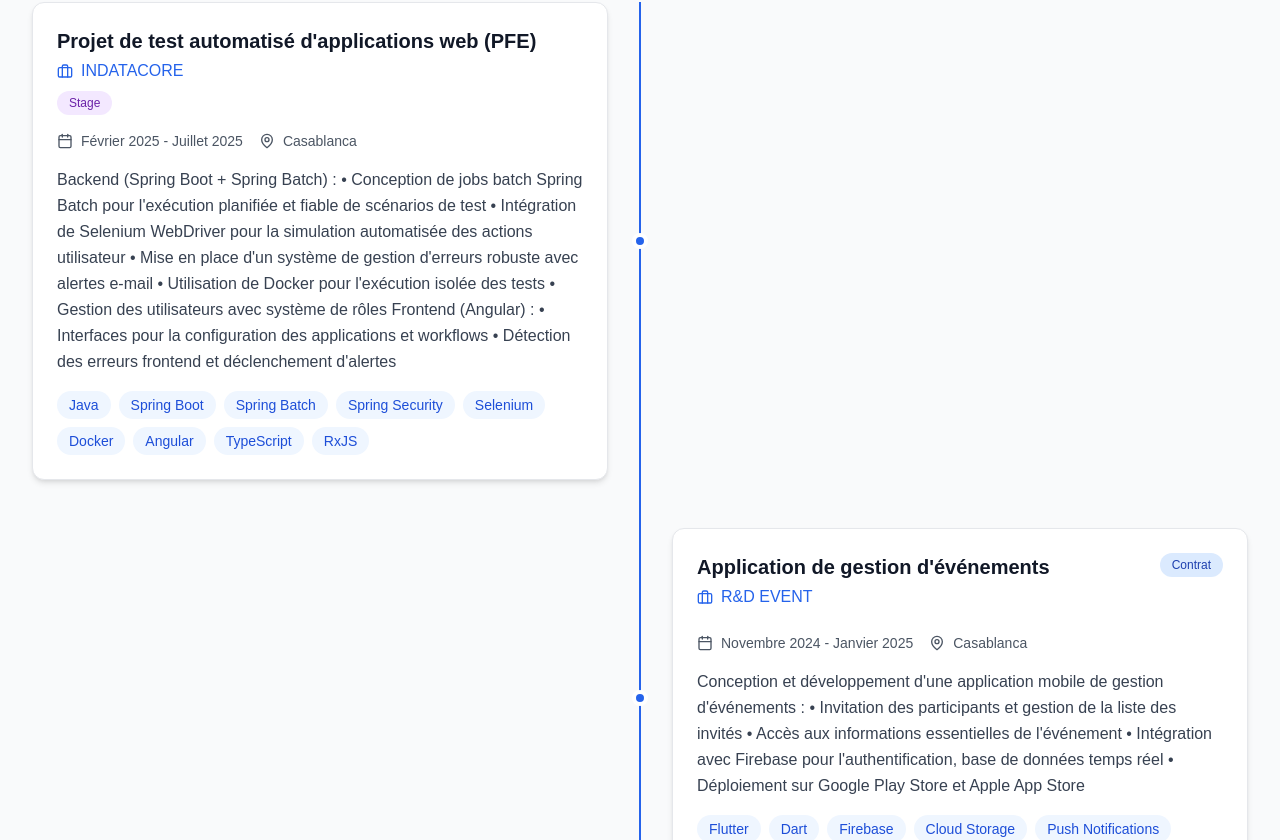
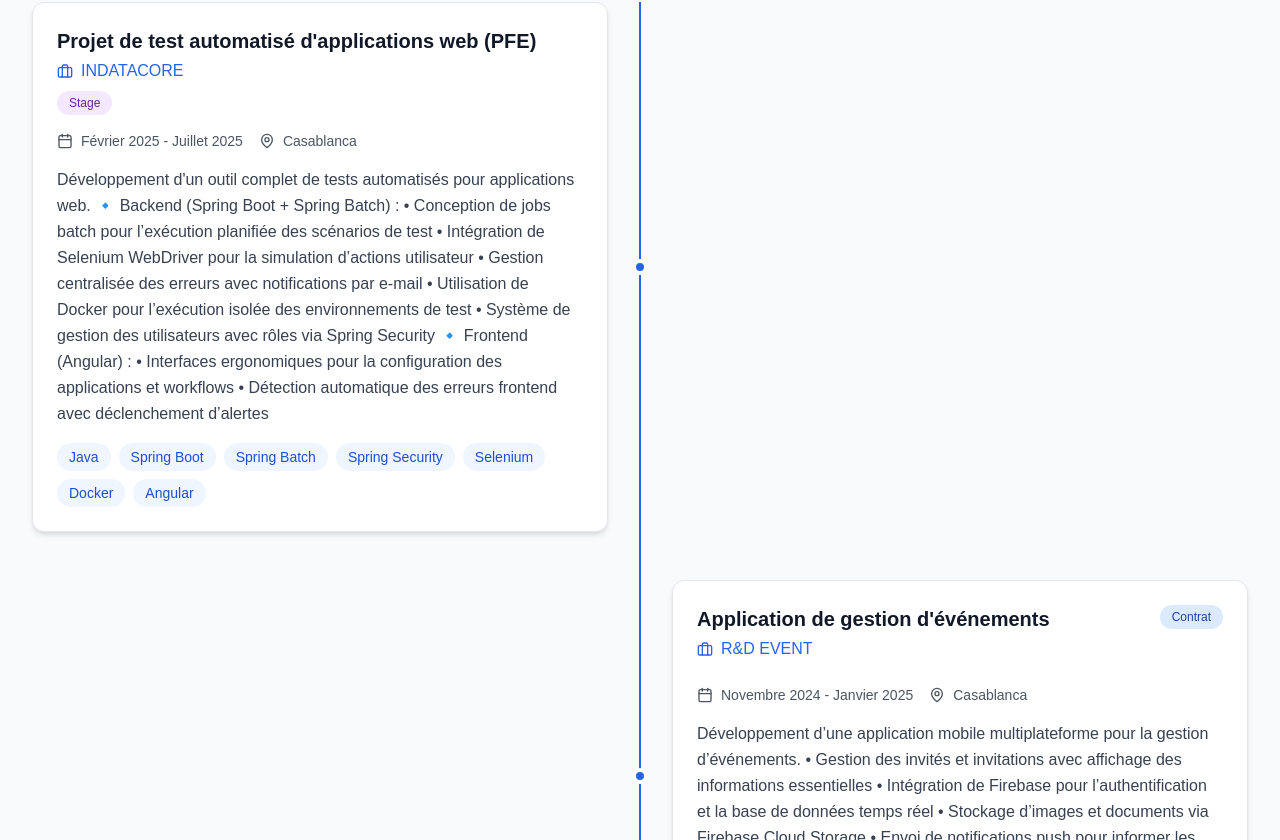
Before and after one commit to ETTAHAIRY-mohamed/MYportfolio, a Next.js app: page /MYportfolio/ in a window 1280 px wide. Shown: the part 2580-3420 px from the top of the page. Built offline with nearby package versions, Linux system fonts and the light colour scheme.

Commit message:
Mettre à jour les descriptions et les technologies dans la section des expériences

```diff
--- a/src/components/sections/Experience.tsx
+++ b/src/components/sections/Experience.tsx
@@ -10,8 +10,27 @@ const Experience = () => {
     company: "INDATACORE",
     location: "Casablanca",
     period: "Février 2025 - Juillet 2025",
-      description: "Backend (Spring Boot + Spring Batch) :\n• Conception de jobs batch Spring Batch pour l'exécution planifiée et fiable de scénarios de test\n• Intégration de Selenium WebDriver pour la simulation automatisée des actions utilisateur\n• Mise en place d'un système de gestion d'erreurs robuste avec alertes e-mail\n• Utilisation de Docker pour l'exécution isolée des tests\n• Gestion des utilisateurs avec système de rôles\n\nFrontend (Angular) :\n• Interfaces pour la configuration des applications et workflows\n• Détection des erreurs frontend et déclenchement d'alertes",
-      technologies: ["Java", "Spring Boot", "Spring Batch", "Spring Security", "Selenium", "Docker", "Angular", "TypeScript", "RxJS"],
+    description:
+      "Développement d'un outil complet de tests automatisés pour applications web.\n\n" +
+      "🔹 Backend (Spring Boot + Spring Batch) :\n" +
+      "• Conception de jobs batch pour l’exécution planifiée des scénarios de test\n" +
+      "• Intégration de Selenium WebDriver pour la simulation d’actions utilisateur\n" +
+      "• Gestion centralisée des erreurs avec notifications par e-mail\n" +
+      "• Utilisation de Docker pour l’exécution isolée des environnements de test\n" +
+      "• Système de gestion des utilisateurs avec rôles via Spring Security\n\n" +
+      "🔹 Frontend (Angular) :\n" +
+      "• Interfaces ergonomiques pour la configuration des applications et workflows\n" +
+      "• Détection automatique des erreurs frontend avec déclenchement d’alertes",
+    technologies: [
+      "Java",
+      "Spring Boot",
+      "Spring Batch",
+      "Spring Security",
+      "Selenium",
+      "Docker",
+      "Angular",
+
+    ],
     type: "internship"
   },
   {
@@ -19,12 +38,23 @@ const Experience = () => {
     company: "R&D EVENT",
     location: "Casablanca",
     period: "Novembre 2024 - Janvier 2025",
-      description: "Conception et développement d'une application mobile de gestion d'événements :\n• Invitation des participants et gestion de la liste des invités\n• Accès aux informations essentielles de l'événement\n• Intégration avec Firebase pour l'authentification, base de données temps réel\n• Déploiement sur Google Play Store et Apple App Store",
-      technologies: ["Flutter", "Dart", "Firebase", "Cloud Storage", "Push Notifications"],
+    description:
+      "Développement d’une application mobile multiplateforme pour la gestion d’événements.\n\n" +
+      "• Gestion des invités et invitations avec affichage des informations essentielles\n" +
+      "• Intégration de Firebase pour l’authentification et la base de données temps réel\n" +
+      "• Stockage d’images et documents via Firebase Cloud Storage\n" +
+      "• Envoi de notifications push pour informer les participants en temps réel\n" +
+      "• Déploiement de l’application sur Google Play Store et Apple App Store",
+    technologies: [
+      "Flutter",
+      "Dart",
+      "Firebase",
+      "Cloud Storage",
+      "Push Notifications"
+    ],
     type: "contract"
   }
 ];
-
   const getTypeColor = (type: string) => {
     switch (type) {
       case "freelance":
```
Lines whose indentation alone changed are shown as unchanged.
